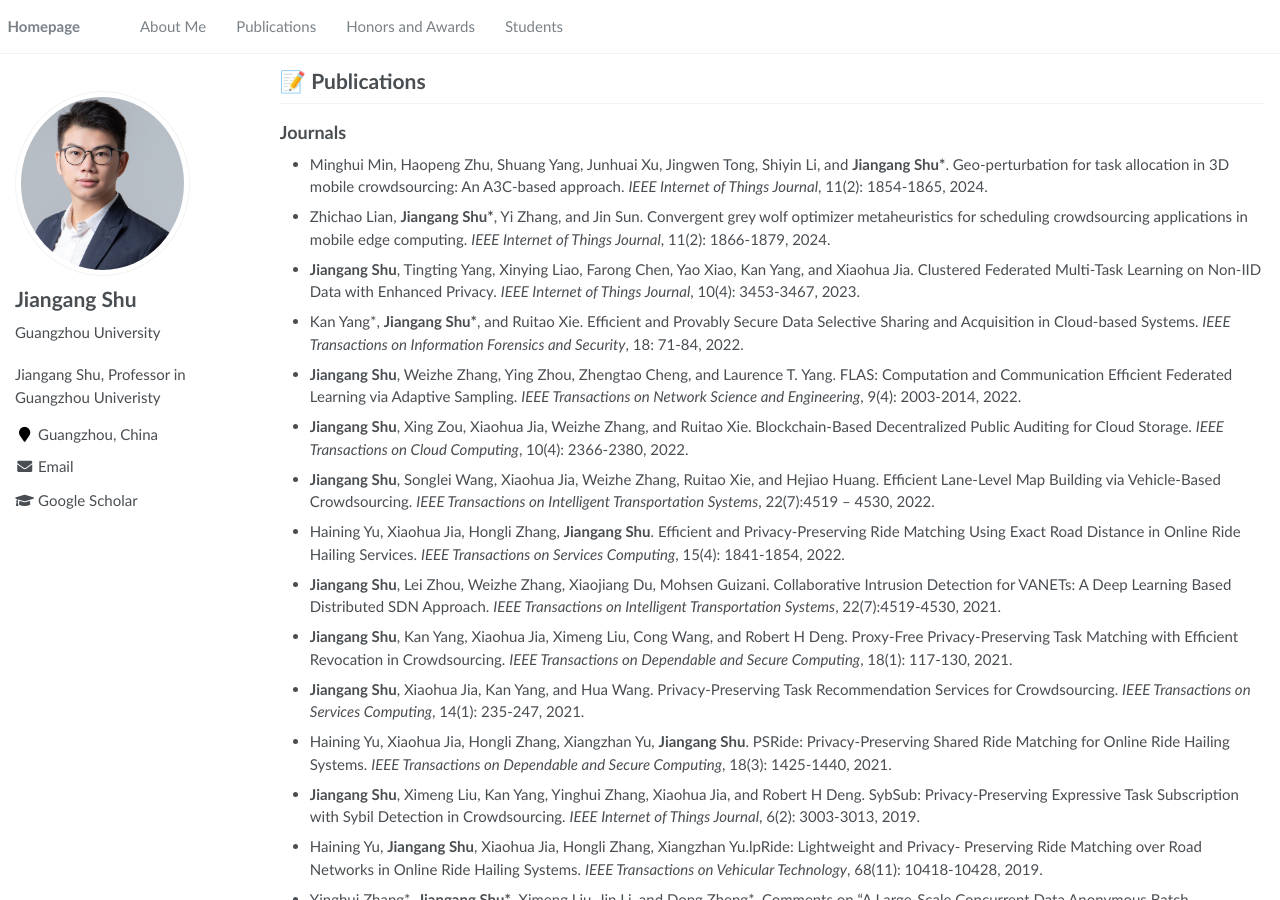
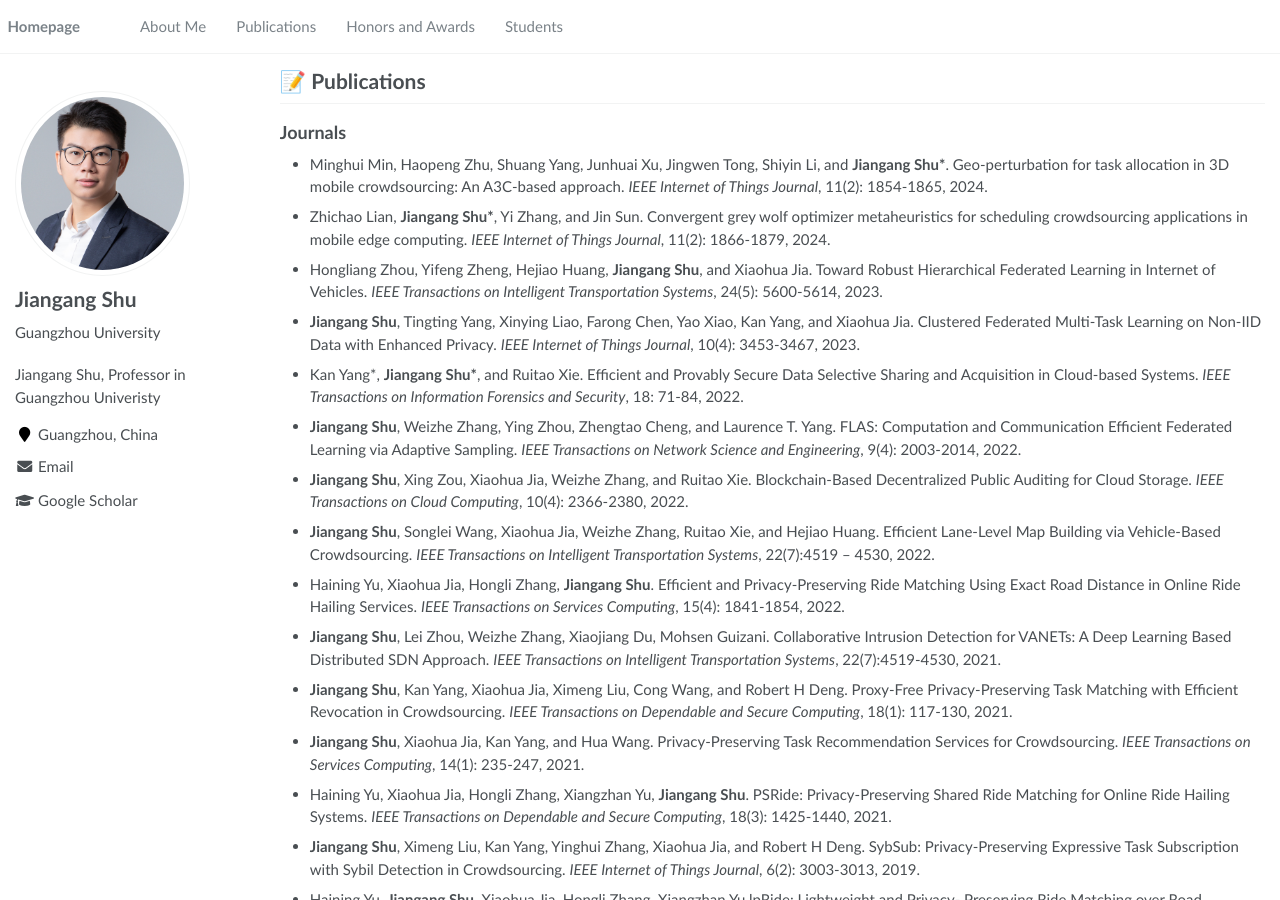
Before and after one commit to jgshu/jgshu.github.io, a Jekyll site: the page built from _pages/about.md, in a window 1280 px wide and 900 px high, scrolled down 562 px. Built offline with Jekyll 4.4.1, drawn with Linux system fonts in a browser that asks for light colours.

Commit message:
Update about.md

```diff
--- a/_pages/about.md
+++ b/_pages/about.md
@@ -51,6 +51,8 @@ An A3C-based approach. *IEEE Internet of Things Journal*, 11(2): 1854-1865, 2024
 - Zhichao Lian, **Jiangang Shu\***, Yi Zhang, and Jin Sun. Convergent grey wolf
 optimizer metaheuristics for scheduling crowdsourcing applications in mobile edge
 computing. *IEEE Internet of Things Journal*, 11(2): 1866-1879, 2024.
+
+- Hongliang Zhou, Yifeng Zheng, Hejiao Huang, **Jiangang Shu**, and Xiaohua Jia. Toward Robust Hierarchical Federated Learning in Internet of Vehicles. *IEEE Transactions on Intelligent Transportation Systems*, 24(5): 5600-5614, 2023.
 
 - **Jiangang Shu**, Tingting Yang, Xinying Liao, Farong Chen, Yao Xiao, Kan Yang, and Xiaohua Jia. Clustered Federated Multi-Task Learning on Non-IID Data with Enhanced Privacy. *IEEE Internet of Things Journal*, 10(4): 3453-3467, 2023.
 
```
